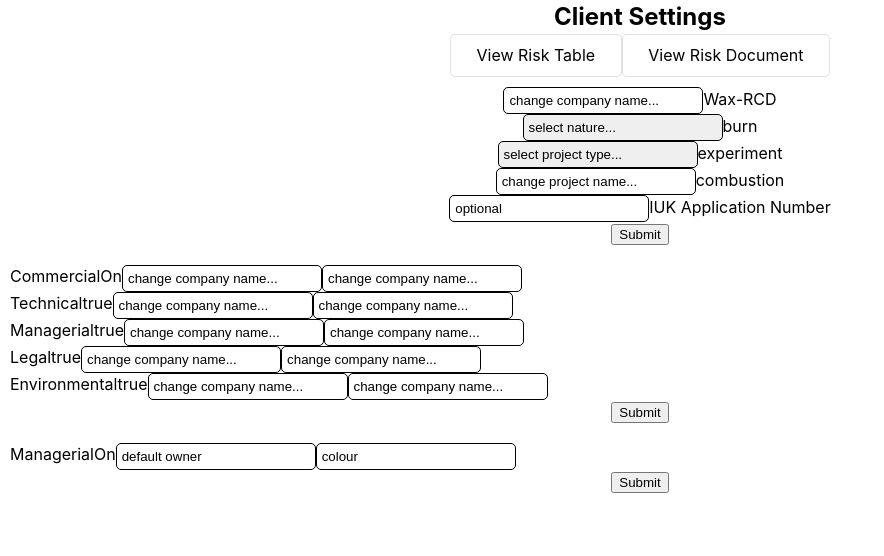
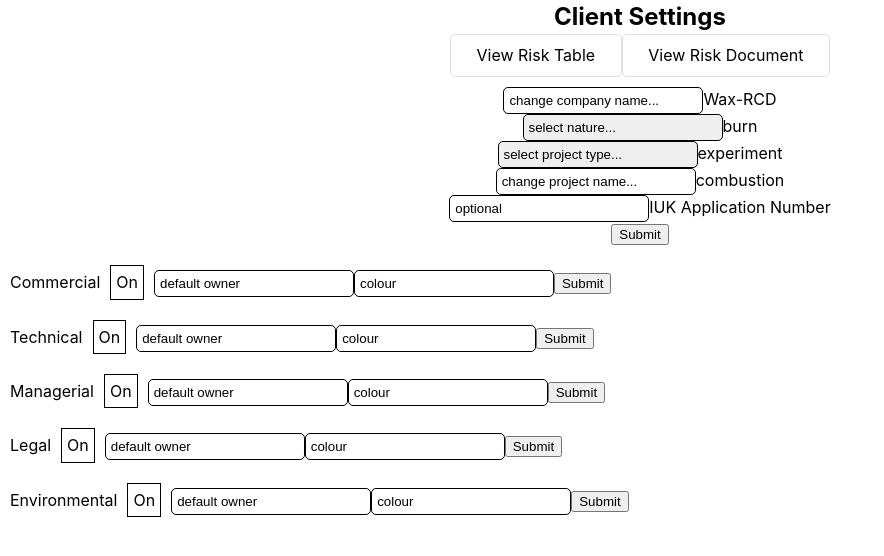
Before and after one commit to jrgrantham/wax, a React (Create React App) app: page / in a window 1280 px wide. Shown: the top 556 px of the page, without its empty margins (0-884 px from the left). Built offline with nearby package versions, Linux system fonts and the light colour scheme.

Commit message:
Risk setting options in redux

```diff
--- a/src/App.js
+++ b/src/App.js
@@ -3,9 +3,9 @@ import "./App.css";
 
 import { Provider } from "react-redux";
 import { riskReducer, stylingReducer } from "./state/reducers";
-import { combineReducers, createStore, compose } from "redux";
+import { combineReducers, createStore, compose, applyMiddleware } from "redux";
 import { Route } from "react-router-dom";
-// import thunk from "redux-thunk";
+import thunk from "redux-thunk";
 
 import RiskTable from "./riskManagement/RiskTable";
 import RiskText from "./riskManagement/TextRisks";
--- a/src/clientSettings/ClientSettings.jsx
+++ b/src/clientSettings/ClientSettings.jsx
@@ -16,8 +16,11 @@ function ClientSettings() {
       <Link to="risk-table">View Risk Table</Link>
       <Link to="risk-document">View Risk Document</Link>
       <ProjectSettings />
-      <RiskSettings />
+      <RiskSettingsSingle type={'Commercial'} />
+      <RiskSettingsSingle type={'Technical'} />
       <RiskSettingsSingle type={'Managerial'} />
+      <RiskSettingsSingle type={'Legal'} />
+      <RiskSettingsSingle type={'Environmental'} />
     </Container>
   );
 }
--- a/src/clientSettings/RiskSettings.jsx
+++ b/src/clientSettings/RiskSettings.jsx
@@ -42,8 +42,6 @@ function RiskSettingsSingle(props) {
     event.preventDefault();
     props.setRiskInfo(riskForm);
   }
-
-  console.log(props.projectRisks.options.commercial.display);
 
   return (
     <Container>
--- a/src/clientSettings/RiskSettingsSingle.jsx
+++ b/src/clientSettings/RiskSettingsSingle.jsx
@@ -7,34 +7,33 @@ function RiskSettings(props) {
   const type = props.type.toLowerCase();
 
   const riskDetails = {
-    display: props.projectRisks.options.managerial.display,
-    defaultOwner: props.projectRisks.options.managerial.defaultOwner,
-    color: props.projectRisks.options.managerial.color,
+    display: props.projectRisks.options[type].display,
+    defaultOwner: props.projectRisks.options[type].defaultOwner,
+    color: props.projectRisks.options[type].color,
   };
-
-  console.log(riskDetails);
 
   const [riskForm, setRiskForm] = useState(riskDetails);
 
   function onChange(event) {
-    console.log(event.target.name);
-    console.log(event.target.value);
+    setRiskForm({ ...riskForm, [event.target.name]: event.target.value });
+  }
 
-    setRiskForm({ ...riskForm, [event.target.name]: event.target.value });
+  function toggleDisplay() {
+    const toggledDisplay = !riskForm.display;
+    setRiskForm({...riskForm, display: toggledDisplay})
   }
 
   function onFormSubmit(event) {
     event.preventDefault();
-    props.setRiskInfo(riskForm);
+    props.setRiskInfo(type, riskForm);
   }
 
   return (
     <Container>
       <form className="riskForm" onSubmit={onFormSubmit}>
-        <div className="type">
         <label>{props.type}</label>
-          <div className="include">
-            {props.projectRisks.options[type].display ? "On" : "Off"}
+        <div className="include" onClick={() => toggleDisplay()}>
+          {riskForm.display ? "On" : "Off"}
         </div>
         <input
           type="text"
@@ -48,7 +47,6 @@ function RiskSettings(props) {
           name="color"
           placeholder="colour"
         />
-        </div>
 
         <button type="submit">Submit</button>
       </form>
@@ -59,6 +57,9 @@ function RiskSettings(props) {
 export default connect((state) => state, { setRiskInfo })(RiskSettings);
 
 const Container = styled.div`
+  display: flex;
+  flex-direction: row;
+
   input,
   select {
     color: black;
@@ -91,6 +92,13 @@ const Container = styled.div`
     padding: 10px;
   }
 
+  .include {
+    display: inline-block;
+    border: 1px solid black;
+    padding: 5px;
+    margin: 0 10px;
+  }
+
   .type {
     display: flex;
   }
--- a/src/state/actionCreators/riskActionCreators.js
+++ b/src/state/actionCreators/riskActionCreators.js
@@ -40,10 +40,14 @@ export function setProjectInfo(info) {
   };
 }
 
-export function setRiskInfo(info) {
-  console.log(info);
+export function setRiskInfo(riskType, info) {
+  console.log(riskType, info);
+
   return {
     type: actionTypes.SET_RISK_INFO,
-    payload: info,
+    payload: {
+      riskType,
+      info
+    },
   };
 }
--- a/src/state/reducers/riskReducers.js
+++ b/src/state/reducers/riskReducers.js
@@ -88,7 +88,7 @@ export function riskReducer(state = riskData, action) {
         }),
       };
     case actionTypes.DELETE_RISK:
-      console.log('test');
+      console.log("test");
 
       return {
         ...state,
@@ -97,7 +97,7 @@ export function riskReducer(state = riskData, action) {
         ),
       };
     case actionTypes.SET_PROJECT_INFO:
-      console.log('set project info');
+      console.log("set project info");
       return {
         ...state,
         company: action.payload.company,
@@ -106,11 +106,14 @@ export function riskReducer(state = riskData, action) {
         project: action.payload.project,
         application: action.payload.application,
       };
-      case actionTypes.SET_RISK_INFO:
-      console.log('set risk info');
+    case actionTypes.SET_RISK_INFO:
+      console.log("set risk info reducer");
       return {
         ...state,
-
+        options: {
+          ...state.options,
+          [action.payload.riskType]: action.payload.info
+        }
       };
     default:
       return state;
```
Lines whose indentation alone changed are shown as unchanged.
